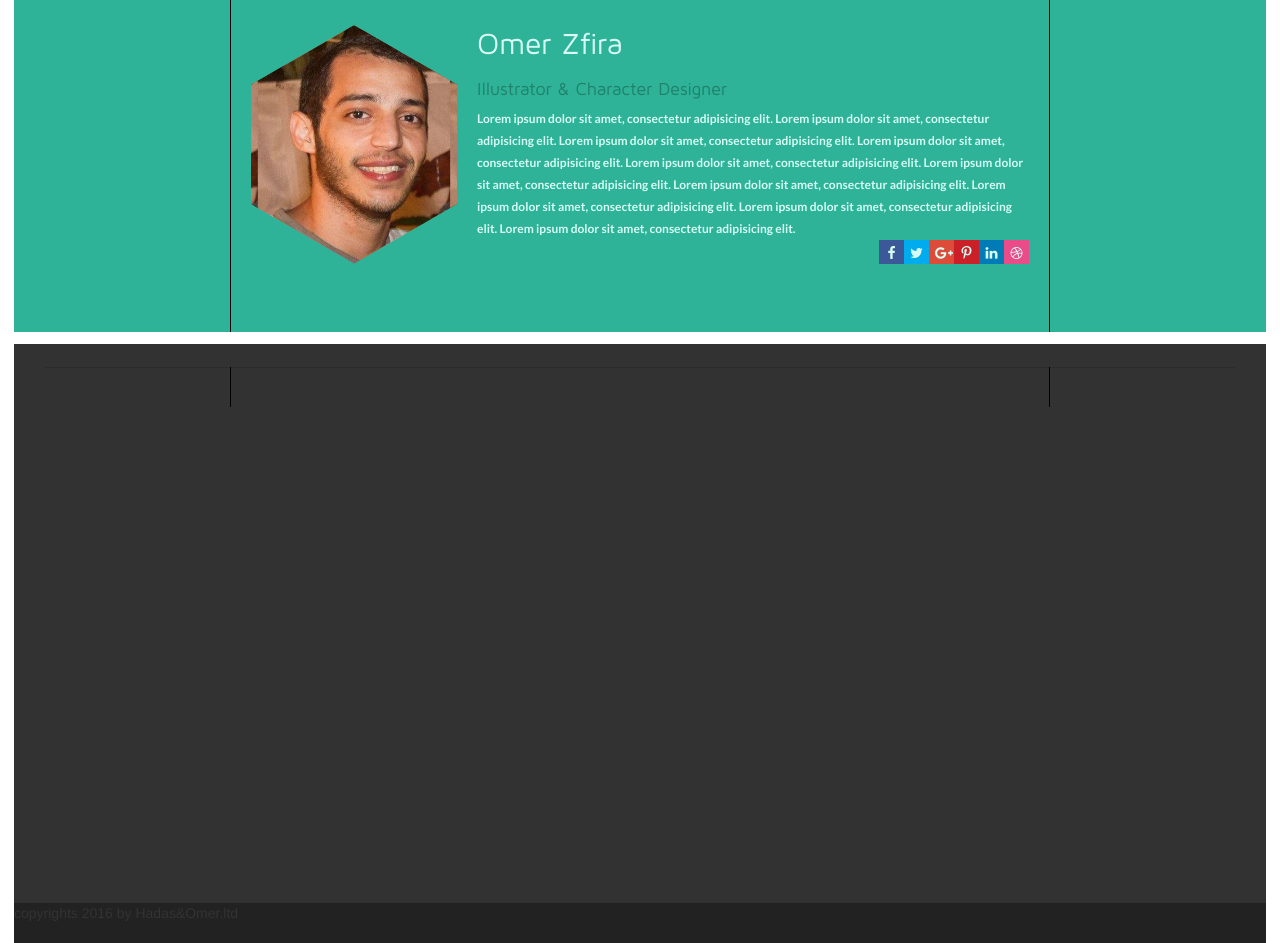
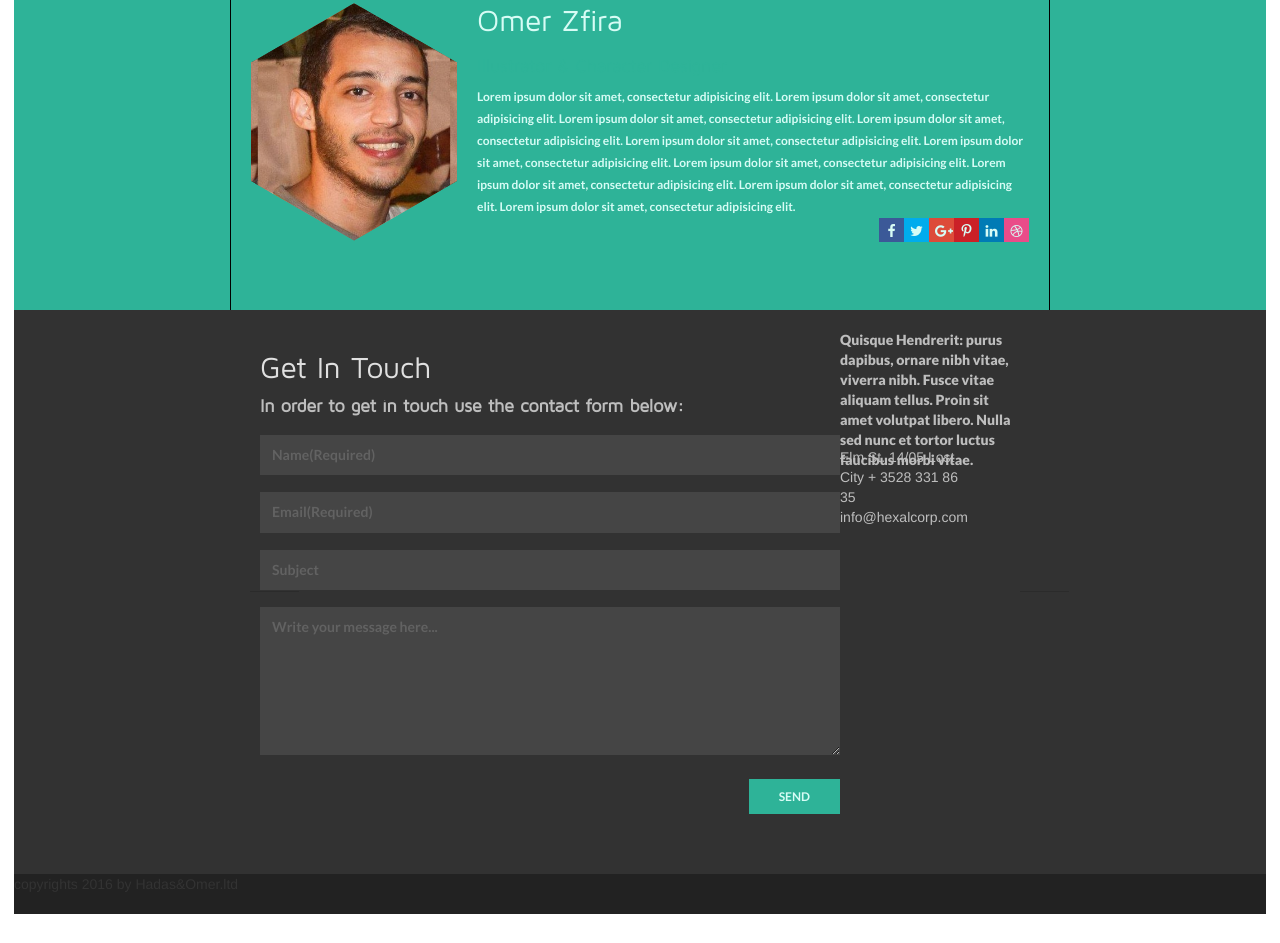
Before and after one commit to hadaskoren/MemeTheWorld, a website: page index.html in a window 1280 px wide. Shown: the part 1186-2129 px from the top of the page. After the commit the page ends 2100 px from the top, so only its background shows below. Drawn offline with nearby package versions, Linux system fonts and the light colour scheme; files that its build step writes are made by us from their sources.

Commit message:
created form

```diff
--- a/index.html
+++ b/index.html
@@ -29,13 +29,10 @@
         <div class="inner-container">
             <h1>Create Your Meme:</h1>
             <div class="search-memes flex space-between">
-                <input type="text" class="search-by-keyword">
+                <input type="text" class="search-by-keyword" placeholder="Search">
                 <button class="btn btn-primary toggle-popular-keywords" onclick="togglePopularKeywords()">Popular Keywords</button>
             </div>
-            <div class="memes-gallery">
-                <!--<img class="memes-gallery-image" onclick="memeEditor()" />
-                <img class="memes-gallery-image" />
-                <img class="memes-gallery-image" />-->
+            <div class="memes-gallery flex flex-wrap space-between">
             </div>
             <section class="gallery-editor">
                 <button class="back-to-gallery btn btn-link" onclick="backToGallery()"><span class="glyphicon glyphicon-arrow-left" aria-hidden="true"></span>  Back to list</button>
@@ -140,15 +137,37 @@
         </div>
     </section>
 
-    <section class="get-in-touch">
-        <div class="hr">
-        <div class="inner-container">
-            <div class="get-in-touch-form">
+    <section class="get-in-touch flex flex-wrap">
+        <!--<div class="hr">-->
+        <div class="inner-container flex">
+            <hr></hr>
+            <div>
+                <div class="get-in-touch-headline">
+                    <h2>Get In Touch</h2>
+                    <label>In order to get in touch use the contact form below:</label>
+                </div>
+                <div class="get-in-touch-form flex flex-column space-between">
+                        <input type="text" placeholder="Name(Required)"></input>
+                        <input type="email" placeholder="Email(Required)"></input>
+                        <input type="text" placeholder="Subject"></input>
+                        <textarea type="text" placeholder="Write your message here..."></textarea>
+                </div>
+                <div class="submit-contact flex flex-end">
+                    <button type="submit" class="submit-form" onClick="saveContact()">SEND</button>
+                </div>
+            </div>
+            <div class="get-in-touch-details flex flex-column">
+                <div class="get-in-touch-details-extra">
+                    Quisque Hendrerit: purus dapibus, ornare nibh vitae, viverra nibh. Fusce vitae aliquam tellus. Proin sit amet volutpat libero. Nulla sed nunc et tortor luctus faucibus morbi vitae.
+                </div>
+                <div class="get-in-touch-details-contact">
+                    Elm St. 14/05 Lost City
+                    + 3528 331 86 35
+                    info@hexalcorp.com
+                </div>
+            </div>
 
-            </div>
-            <div class="get-in-touch-details">
-
-            </div>
+            <hr></hr>
         </div>
     </section>
     </div>
--- a/js/main.js
+++ b/js/main.js
@@ -20,7 +20,7 @@ function memeEditor() {
 }
 
 function backToGallery() {
-    gElements.elSearchMemes.style.display = 'block';
-    gElements.elMemesGallery.style.display = 'block';
+    gElements.elSearchMemes.style.display = 'flex';
+    gElements.elMemesGallery.style.display = 'flex';
     gElements.elGalleryEditor.style.display = 'none';
 }
--- a/js/model.js
+++ b/js/model.js
@@ -3,7 +3,7 @@
 var gImages = [];
 
 function createImages() {
-    for (var i = 0; i < 4; i++) {
+    for (var i = 0; i < 6; i++) {
         gImages.push({id: 'img'+(i+1), url:"", keywords: []});
     }
     console.log('renderImages',gImages);
--- a/scss/_base.scss
+++ b/scss/_base.scss
@@ -39,3 +39,11 @@ footer {
   background-color: #222;
   height: 40px;
 }
+
+hr {
+    margin: auto;
+    width: 110%;
+    height: 1px;
+    border-top: 1px solid #2b2b2b;
+    margin-right: -5%;
+}
--- a/scss/_fonts.scss
+++ b/scss/_fonts.scss
@@ -12,6 +12,11 @@
 }
 
 @font-face {
+  font-family: 'LatoBlack';
+  src: url('../assets/fonts/lato/Lato-Black.ttf');
+}
+
+@font-face {
   font-family: 'MavenProRegular';
   src: url('../assets/fonts/mavenpro/MavenPro-Regular.ttf');
 }
--- a/scss/_forms.scss
+++ b/scss/_forms.scss
@@ -15,3 +15,35 @@
 .form-group {
   margin: 1em 0;
 }
+
+.get-in-touch-form {
+  width: 580px;
+
+}
+
+.get-in-touch-form input,textarea {
+  padding: 12px;
+  background-color: #454545;
+  border: none;
+  margin-bottom:3%;
+  color: var(--gray-font-secondary-color);
+}
+
+.get-in-touch-form textarea {
+  height: 148px;
+}
+
+.submit-form{
+  background-color: var(--font-secondary-color);
+  border: none;
+  font-size: rem(12px);
+  font-family: var(--primary-font);
+  padding: 11px 30px;
+  color: var(--font-primary-color);
+  margin-top: 1%;
+  margin-bottom: em(50px);
+}
+
+.submit-contact{
+  width: 580px;
+}
--- a/scss/_gallery.scss
+++ b/scss/_gallery.scss
@@ -4,7 +4,6 @@
 }
 
 .memes-gallery-image {
-    /*background-image: "";*/
 }
 
 .toggle-popular-keywords {
@@ -12,9 +11,7 @@
 }
 
 .search-memes {
-    display: block;
 }
 
 .memes-gallery {
-    display: block;
 }
--- a/scss/_get-in-touch.scss
+++ b/scss/_get-in-touch.scss
@@ -1,6 +1,39 @@
-.hr {
-    margin: 0 auto;
-    width: 95%;
-    height: 1px;
-    background-color: #2b2b2b;
+
+
+.get-in-touch-headline {
+    display: block;
+    font-family: var(--secondary-font);
+    margin-bottom: 2%;
 }
+
+.get-in-touch-headline label {
+    font-size: rem(18px);
+    color: var(--gray-font-secondary-color);
+}
+
+.get-in-touch-headline h2 {
+    font-size: rem(30px);
+    color: var(--gray-font-primary-color);
+}
+
+.get-in-touch .inner-container {
+    border: none;
+}
+
+.get-in-touch-details-extra {
+    width: 180px;
+    height: 117px;
+    font-family: LatoBlack;
+    color: var(--gray-font-secondary-color);
+}
+
+.get-in-touch-details-contact {
+    width: 121px;
+    height: 54px;
+    color: var(--gray-font-secondary-color);
+}
+
+.get-in-touch-details {
+    width: 367px;
+    height: 211px;
+}
--- a/scss/_helpers.scss
+++ b/scss/_helpers.scss
@@ -50,3 +50,7 @@
 .flex-row {
   flex-direction: row;
 }
+
+.flex-end {
+  justify-content: flex-end;
+}
--- a/scss/_layout.scss
+++ b/scss/_layout.scss
@@ -13,8 +13,7 @@
 
 .get-in-touch {
   background-color: #323232;
-  height: 559px;
-  padding-top: em(13px);
+  height: 564px;
 }
 
 .inner-container {
@@ -25,7 +24,5 @@
   border-right: 1px solid black;
   border-left: 1px solid black;
   height: 100%;
-  margin-top: em(13px);
-  margin-bottom: em(13px);
   padding: 20px;
 }
--- a/scss/_vars.scss
+++ b/scss/_vars.scss
@@ -10,7 +10,7 @@ $mobile-breakpoint: 642px;
   --secondary-font: MavenProRegular;
   /* Colors */
   --font-primary-color: #d7fcf5;
-  --font-secondary-color: #20816d;
+  --font-secondary-color: #2eb398;
   --gray-font-primary-color: #e0e0e0;
   --gray-font-secondary-color: #bebebe;
   --sections-bg: #f0f0f0;
```
